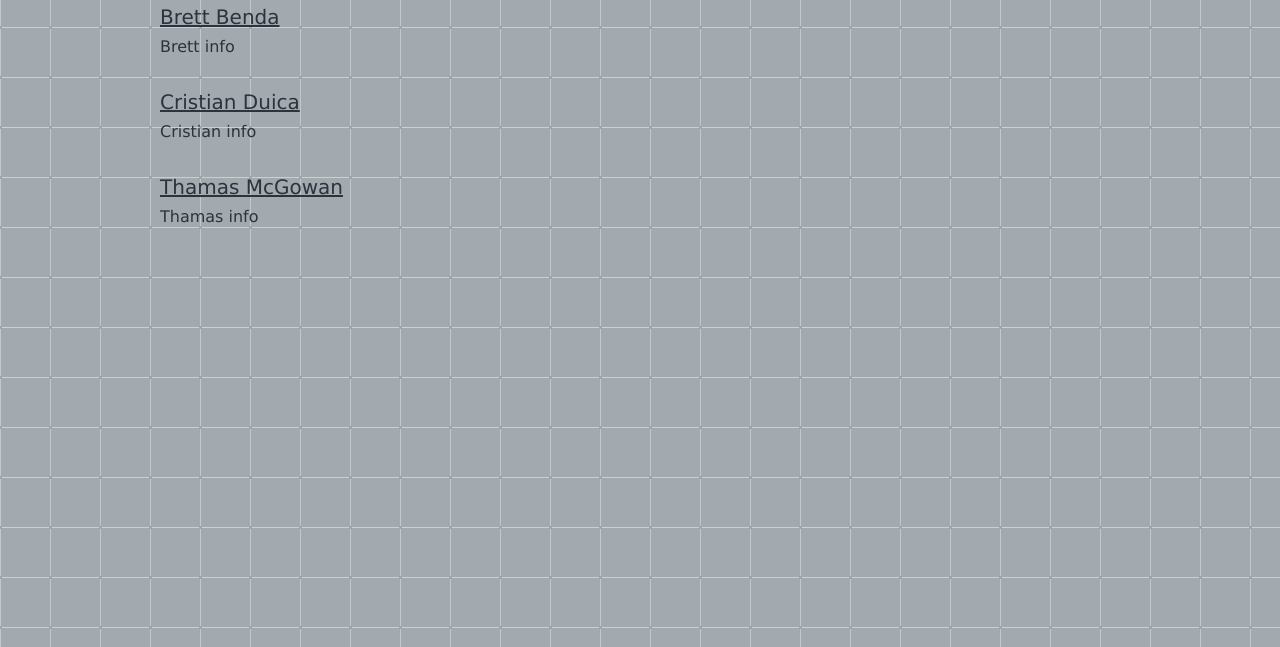
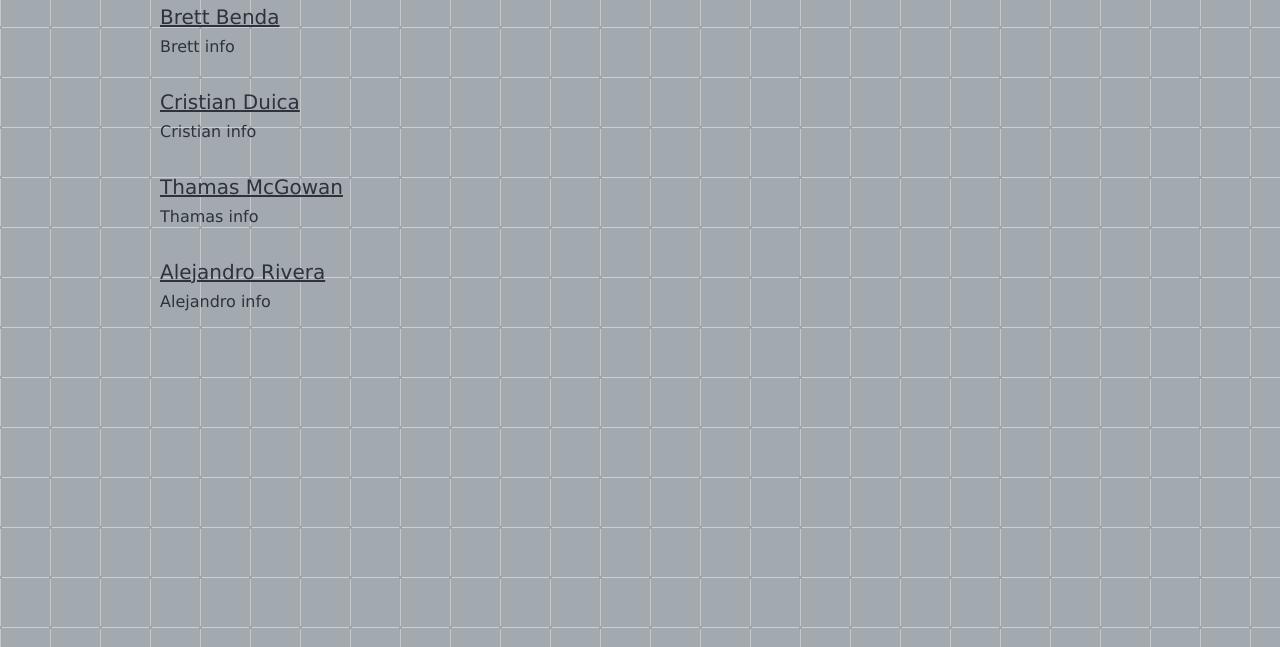
Before and after one commit to brettbenda/radiosity, a plain HTML site: page html/about.html in a window 1280 px wide. Shown: the part 153-800 px from the top of the page. Drawn offline with Linux system fonts and the light colour scheme.

Commit message:
Added Alejandro info

```diff
--- a/html/about.html
+++ b/html/about.html
@@ -31,6 +31,9 @@
 		<br/>
 		<p class="left subheading"><u>Thamas McGowan</u></p>
 		<p class="left detail">Thamas info</p>
+		<br/>
+		<p class="left subheading"><u>Alejandro Rivera</u></p>
+		<p class="left detail">Alejandro info</p>
 	</div>
 
 </body>
```
